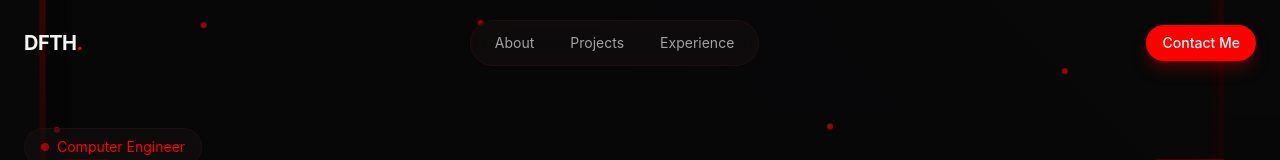
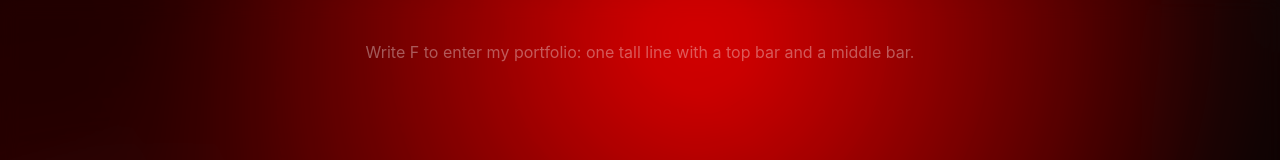
Before and after one commit to ranfuro-dev/ranfuro-dev, a React (Vite) app: page / in a window 1280 px wide. Shown: the top 160 px of the page. Built offline with nearby package versions, Linux system fonts and the light colour scheme.

Commit message:
Add animated portfolio entry screen

```diff
--- a/src/App.jsx
+++ b/src/App.jsx
@@ -6,9 +6,28 @@ import {Experience} from "@/sections/Experience";
 import {Testimonials} from "@/sections/Testimonials";
 import {Contact} from "@/sections/Contact";
 import {Footer} from "@/layout/Footer";
+import {useState} from "react";
+import {EntryGate} from "@/components/EntryGate";
 
 function App()
 {
+  const [hasEntered, setHasEntered] = useState(() => {
+    try {
+      return window.sessionStorage.getItem("dfth-portfolio-entered") === "true";
+    } catch {
+      return false;
+    }
+  });
+
+  const enterPortfolio = () => {
+    try {
+      window.sessionStorage.setItem("dfth-portfolio-entered", "true");
+    } catch {
+      // The gate still opens if browser storage is unavailable.
+    }
+    setHasEntered(true);
+  };
+
   return <div className="min-h-screen overflow-x-hidden">
     {<Navbar />}
     <main>
@@ -20,6 +39,7 @@ function App()
       <Contact />
     </main>
     <Footer />
+    {!hasEntered && <EntryGate onEnter={enterPortfolio} />}
   </div>
 }
 
--- /dev/null
+++ b/src/components/EntryGate.jsx
@@ -0,0 +1,219 @@
+import { useEffect, useRef, useState } from "react";
+
+const isDrawnLetterF = (strokes) => {
+  const points = strokes.flat();
+  if (points.length < 4) return false;
+
+  const minX = Math.min(...points.map(({ x }) => x));
+  const maxX = Math.max(...points.map(({ x }) => x));
+  const minY = Math.min(...points.map(({ y }) => y));
+  const maxY = Math.max(...points.map(({ y }) => y));
+  const width = maxX - minX;
+  const height = maxY - minY;
+  if (width < 30 || height < 45) return false;
+
+  const runs = strokes.flatMap((stroke) => {
+    const strokeRuns = [];
+    let activeRun = null;
+
+    stroke.slice(1).forEach((point, index) => {
+      const previous = stroke[index];
+      const dx = point.x - previous.x;
+      const dy = point.y - previous.y;
+      const direction = Math.abs(dy) > Math.abs(dx) * 1.25
+        ? "vertical"
+        : Math.abs(dx) > Math.abs(dy) * 1.25
+          ? "horizontal"
+          : "diagonal";
+
+      if (direction === "diagonal") {
+        if (activeRun) activeRun.points.push(point);
+        return;
+      }
+
+      if (!activeRun || activeRun.direction !== direction) {
+        activeRun = { direction, points: [previous, point] };
+        strokeRuns.push(activeRun);
+      } else {
+        activeRun.points.push(point);
+      }
+    });
+
+    return strokeRuns.map(({ direction, points: runPoints }) => {
+      const xs = runPoints.map(({ x }) => (x - minX) / width);
+      const ys = runPoints.map(({ y }) => (y - minY) / height);
+      return {
+        direction,
+        minX: Math.min(...xs),
+        maxX: Math.max(...xs),
+        minY: Math.min(...ys),
+        maxY: Math.max(...ys),
+      };
+    });
+  });
+
+  const hasStem = runs.some(
+    ({ direction, minX: left, maxX: right, minY: top, maxY: bottom }) =>
+      direction === "vertical" && bottom - top >= 0.35 && right - left <= 0.3 && left <= 0.48
+  );
+  const hasTopBar = runs.some(
+    ({ direction, minX: left, maxX: right, minY: top, maxY: bottom }) =>
+      direction === "horizontal" && right - left >= 0.24 && bottom - top <= 0.3 && top <= 0.45
+  );
+  const hasMiddleBar = runs.some(
+    ({ direction, minX: left, maxX: right, minY: top, maxY: bottom }) => {
+      const middle = (top + bottom) / 2;
+      return direction === "horizontal" && right - left >= 0.16 && bottom - top <= 0.32 && middle > 0.22 && middle < 0.86;
+    }
+  );
+
+  return hasStem && hasTopBar && hasMiddleBar;
+};
+
+export const EntryGate = ({ onEnter }) => {
+  const canvasRef = useRef(null);
+  const strokesRef = useRef([]);
+  const drawingRef = useRef(false);
+  const [hasDrawing, setHasDrawing] = useState(false);
+  const [isLetterF, setIsLetterF] = useState(false);
+  const [showHint, setShowHint] = useState(false);
+  const [isExiting, setIsExiting] = useState(false);
+
+  useEffect(() => {
+    if (hasDrawing) return undefined;
+
+    const hintTimer = window.setTimeout(() => setShowHint(true), 1800);
+    return () => window.clearTimeout(hintTimer);
+  }, [hasDrawing]);
+
+  useEffect(() => {
+    const canvas = canvasRef.current;
+    const resizeCanvas = () => {
+      const pixelRatio = window.devicePixelRatio || 1;
+      canvas.width = window.innerWidth * pixelRatio;
+      canvas.height = window.innerHeight * pixelRatio;
+      canvas.getContext("2d").setTransform(pixelRatio, 0, 0, pixelRatio, 0, 0);
+    };
+
+    resizeCanvas();
+    window.addEventListener("resize", resizeCanvas);
+    return () => window.removeEventListener("resize", resizeCanvas);
+  }, []);
+
+  const getPoint = (event) => {
+    const canvas = canvasRef.current;
+    const bounds = canvas.getBoundingClientRect();
+    return {
+      x: event.clientX - bounds.left,
+      y: event.clientY - bounds.top,
+    };
+  };
+
+  const startDrawing = (event) => {
+    event.preventDefault();
+    const canvas = canvasRef.current;
+    const context = canvas.getContext("2d");
+    const point = getPoint(event);
+
+    drawingRef.current = true;
+    canvas.setPointerCapture(event.pointerId);
+    strokesRef.current.push([point]);
+    setHasDrawing(true);
+    setIsLetterF(false);
+    setShowHint(false);
+
+    context.beginPath();
+    context.moveTo(point.x, point.y);
+    context.lineWidth = 8;
+    context.lineCap = "round";
+    context.lineJoin = "round";
+    context.strokeStyle = "#ff3434";
+  };
+
+  const continueDrawing = (event) => {
+    if (!drawingRef.current) return;
+    event.preventDefault();
+
+    const point = getPoint(event);
+    const context = canvasRef.current.getContext("2d");
+    strokesRef.current.at(-1).push(point);
+    context.lineTo(point.x, point.y);
+    context.stroke();
+  };
+
+  const finishDrawing = () => {
+    if (!drawingRef.current) return;
+    drawingRef.current = false;
+    const completedF = isDrawnLetterF(strokesRef.current);
+    setIsLetterF(completedF);
+    if (completedF) {
+      setIsExiting(true);
+      window.setTimeout(onEnter, 700);
+    }
+  };
+
+  const clearDrawing = () => {
+    const canvas = canvasRef.current;
+    canvas.getContext("2d").clearRect(0, 0, canvas.clientWidth, canvas.clientHeight);
+    strokesRef.current = [];
+    setHasDrawing(false);
+    setIsLetterF(false);
+    setShowHint(false);
+  };
+
+  return (
+    <div className={`fixed inset-0 z-[100] overflow-hidden bg-black/70 backdrop-blur-3xl ${isExiting ? "animate-fade-out" : ""}`}>
+      <div aria-hidden="true" className="absolute inset-0 animate-background-pulse">
+        <div
+          className="absolute -inset-[12%] animate-water-flow"
+          style={{
+            background:
+              "radial-gradient(ellipse at 52% 16%, rgba(255, 0, 0, 0.88), transparent 43%), radial-gradient(ellipse at 52% 76%, rgba(150, 150, 160, 0.42), transparent 35%), linear-gradient(155deg, #260000 0%, #120707 43%, #030303 78%)",
+            filter: "blur(48px) saturate(125%)",
+          }}
+        />
+        <div
+          className="absolute -inset-[18%] animate-water-flow-reverse opacity-60"
+          style={{
+            background:
+              "radial-gradient(ellipse at 26% 44%, rgba(180, 20, 20, 0.42), transparent 32%), radial-gradient(ellipse at 74% 72%, rgba(180, 180, 190, 0.28), transparent 34%)",
+            filter: "blur(62px)",
+          }}
+        />
+      </div>
+      <div aria-hidden="true" className="absolute inset-0 bg-black/10 backdrop-blur-sm" />
+
+      <canvas
+        ref={canvasRef}
+        aria-label="Full screen drawing area. Draw the letter F using a mouse or finger."
+        className="absolute inset-0 h-full w-full touch-none cursor-crosshair"
+        onPointerDown={startDrawing}
+        onPointerMove={continueDrawing}
+        onPointerUp={finishDrawing}
+        onPointerCancel={finishDrawing}
+      />
+
+      {showHint && !hasDrawing && (
+        <p className="pointer-events-none absolute left-1/2 top-8 z-10 w-[90%] -translate-x-1/2 text-center text-sm text-white/70 animate-pulse sm:top-10 sm:text-base" role="status">
+          Write F to enter my portfolio: one tall line with a top bar and a middle bar.
+        </p>
+      )}
+
+      {hasDrawing && !isLetterF && (
+        <p className="pointer-events-none absolute left-1/2 top-8 z-10 w-[90%] -translate-x-1/2 text-center text-sm text-white/70 sm:top-10 sm:text-base" role="status">
+          Try one tall line with two horizontal bars.
+        </p>
+      )}
+
+      {hasDrawing && (
+        <button
+          type="button"
+          onClick={clearDrawing}
+          className="absolute bottom-6 right-6 z-10 rounded-full px-4 py-2 text-sm text-white/65 transition hover:text-white sm:bottom-10 sm:right-10"
+        >
+          Clear
+        </button>
+      )}
+    </div>
+  );
+};
--- a/src/index.css
+++ b/src/index.css
@@ -172,6 +172,86 @@
     animation: marquee-reverse 38s linear infinite;
   }
 
+  @keyframes water-flow
+  {
+    0%
+    {
+      transform: translate3d(-2%, -1%, 0) scale(1.04);
+    }
+    50%
+    {
+      transform: translate3d(2%, 2%, 0) scale(1.12);
+    }
+    100%
+    {
+      transform: translate3d(-1%, 3%, 0) scale(1.07);
+    }
+  }
+
+  @keyframes water-flow-reverse
+  {
+    0%
+    {
+      transform: translate3d(3%, 2%, 0) scale(1.08);
+    }
+    50%
+    {
+      transform: translate3d(-2%, -3%, 0) scale(1.15);
+    }
+    100%
+    {
+      transform: translate3d(1%, -1%, 0) scale(1.05);
+    }
+  }
+
+  .animate-water-flow
+  {
+    animation: water-flow 18s ease-in-out infinite alternate;
+  }
+
+  .animate-water-flow-reverse
+  {
+    animation: water-flow-reverse 24s ease-in-out infinite alternate;
+  }
+
+  @keyframes background-pulse
+  {
+    0%,
+    100%
+    {
+      opacity: 0.72;
+    }
+    50%
+    {
+      opacity: 1;
+    }
+  }
+
+  .animate-background-pulse
+  {
+    animation: background-pulse 5s ease-in-out infinite;
+  }
+
+  @keyframes fade-out
+  {
+    from
+    {
+      opacity: 1;
+      filter: blur(0);
+    }
+    to
+    {
+      opacity: 0;
+      filter: blur(18px);
+    }
+  }
+
+  .animate-fade-out
+  {
+    animation: fade-out 700ms ease forwards;
+    pointer-events: none;
+  }
+
   .animation-delay-100
   {
     animation-delay: 100ms;
```
